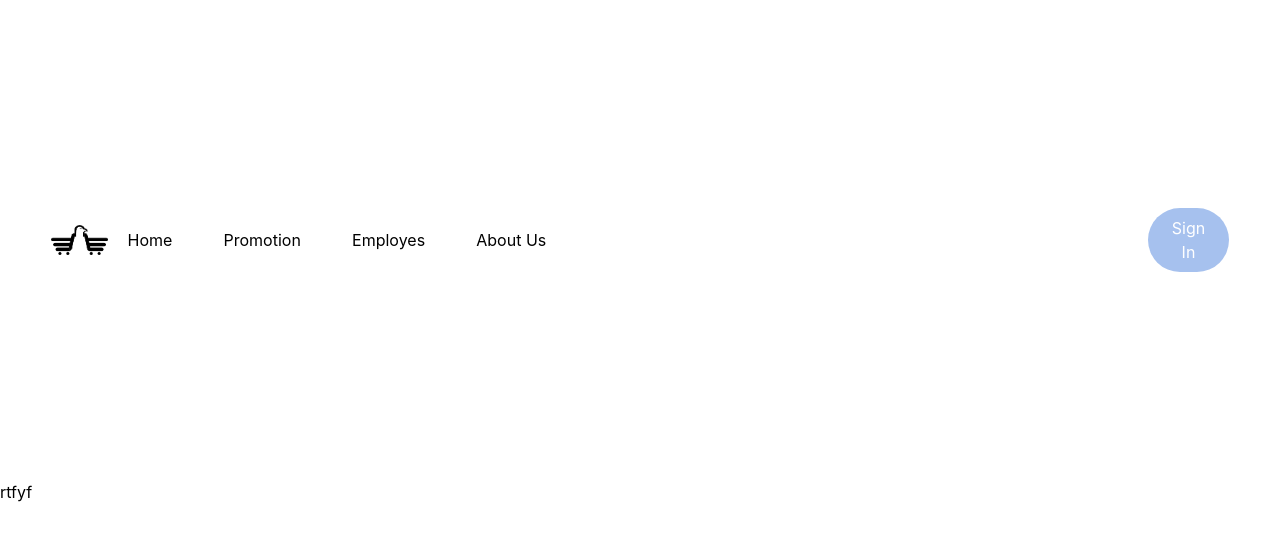
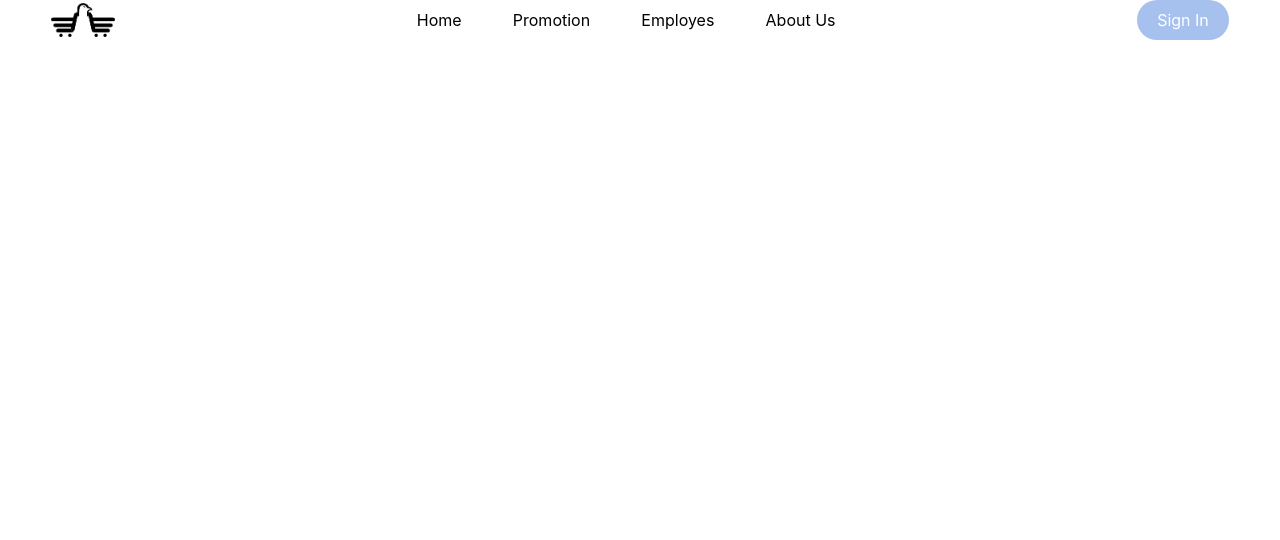
Before and after one commit to UmiduKaushika97/SUPERMARKETAPP, a React (Vite) app: page / in a window 1280 px wide. Shown: the top 540 px of the page. Built offline with nearby package versions, Linux system fonts and the light colour scheme.

Commit message:
nav link create

```diff
--- a/index.html
+++ b/index.html
@@ -4,6 +4,10 @@
     <meta charset="UTF-8" />
     <link rel="icon" type="image/svg+xml" href="/favicon.svg" />
     <meta name="viewport" content="width=device-width, initial-scale=1.0" />
+
+<script type="module" src="https://unpkg.com/ionicons@8.0.13/dist/ionicons/ionicons.esm.js"></script>
+<script nomodule src="https://unpkg.com/ionicons@8.0.13/dist/ionicons/ionicons.js"></script>
+
     <title>supermarketapp</title>
   </head>
   <body>
--- a/src/components/MainNavBar.tsx
+++ b/src/components/MainNavBar.tsx
@@ -1,7 +1,16 @@
-import React from 'react'
+import React, { useState } from 'react'
 import Navimage from '../Images/imagesgrand.png'
 
+
+
 const MainNavBar = () => {
+
+const [menuOpen, setMenuOpen] = useState(false);
+
+     const onToggleMenu = () => {
+    setMenuOpen(!menuOpen);
+  };
+
   return (
     <>
       <header className='bg-white'>
@@ -10,7 +19,7 @@ const MainNavBar = () => {
             <img src={Navimage} className='w-16'/>
           </div>
 
-          <div className='md:static absolute min-h-[60vh] left-0 top-[9%] w-full flex items-center px-5 '>
+          <div className='nav-links md:static absolute md:min-h-fit min-h-[60vh] left-0 top-[-100%] w-auto flex items-center px-5 '>
             <ul className='flex md:flex-row flex-col md:items-center md:gap-[4vw] gap-8'>
 
               <li>
@@ -32,12 +41,16 @@ const MainNavBar = () => {
 
           </div>
 
-          <div>
+          <div className='flex items-center gap-6'>
             <button className='bg-[#a6c1ee] text-white px-5 py-2 rounded-full hover:bg-[#87acec]'>Sign In</button>
+            <i className='text-3xl cursor-pointer md:hidden
+            onclick={onToggleMenu(this)}'>
+              <ion-icon name={menuOpen ? "close-outline" : "menu-outline"} ></ion-icon>
+              </i>
           </div>
 
         </nav>
-        <h1>rtfyf</h1>
+
       </header>
     </>
   )
```
